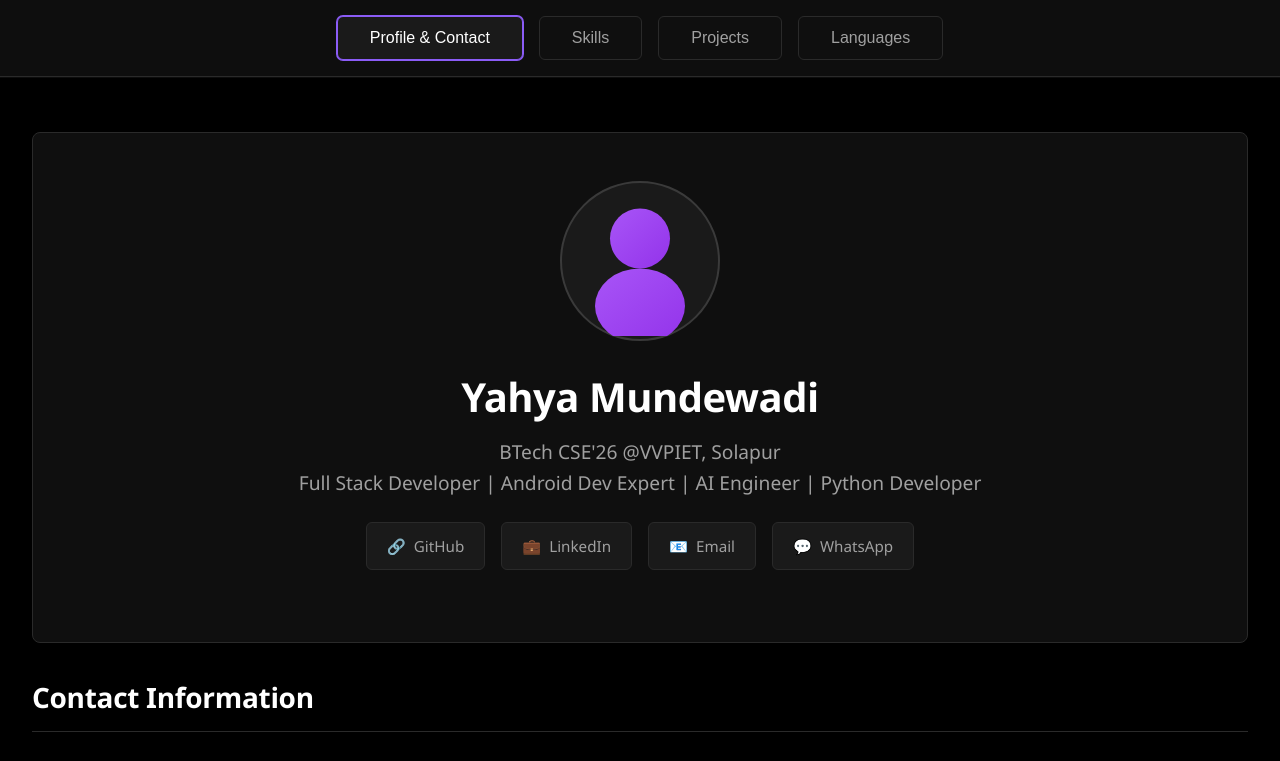
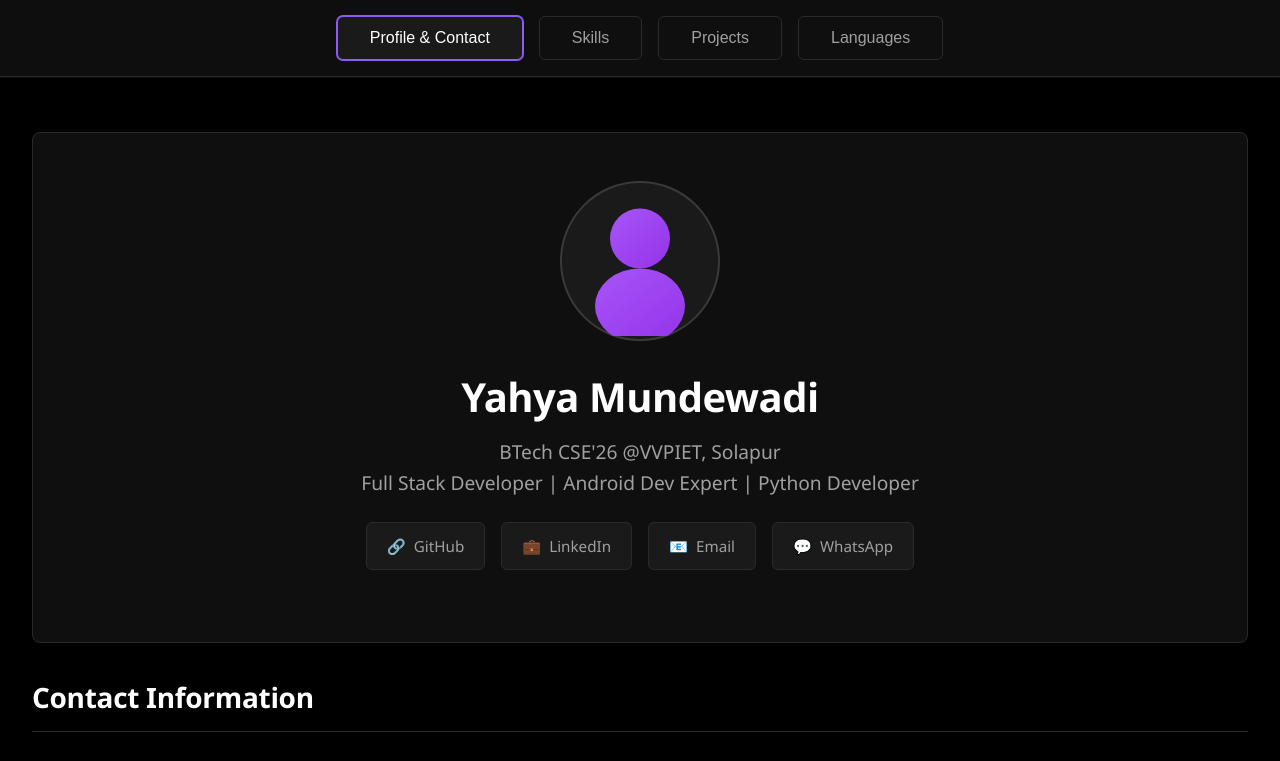
Before and after one commit to mdyahhya/mdyahya, a plain HTML site: page index.html in a window 1280 px wide. Shown: the top 761 px of the page. Drawn offline with Linux system fonts and the light colour scheme.

Commit message:
Update index.html

```diff
--- a/index.html
+++ b/index.html
@@ -476,7 +476,7 @@
                 <h1 class="glow-text">Yahya Mundewadi </h1>
                 <p style="font-size: 1.2rem; color: var(--text-secondary); margin-bottom: 1rem;">
                     BTech CSE'26 @VVPIET, Solapur <br>
-                    Full Stack Developer | Android Dev Expert | AI Engineer | Python Developer
+                    Full Stack Developer | Android Dev Expert | Python Developer
                 </p>
 
                 <div class="social-links">
```
